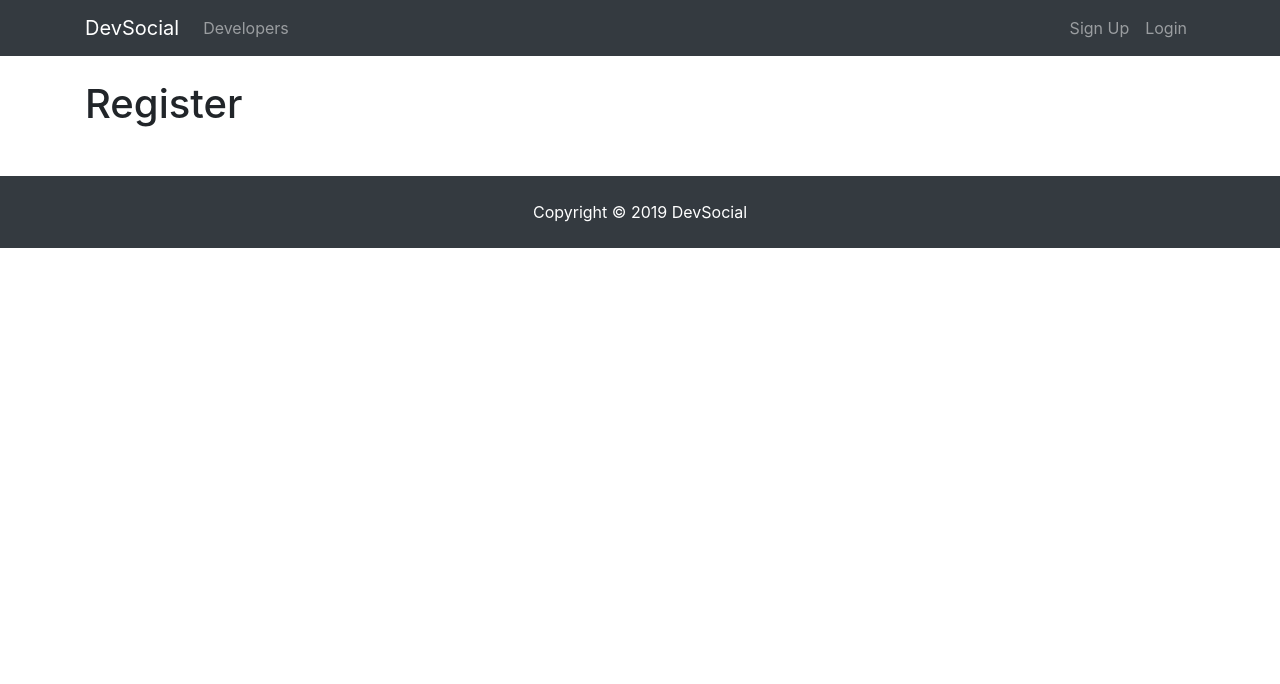
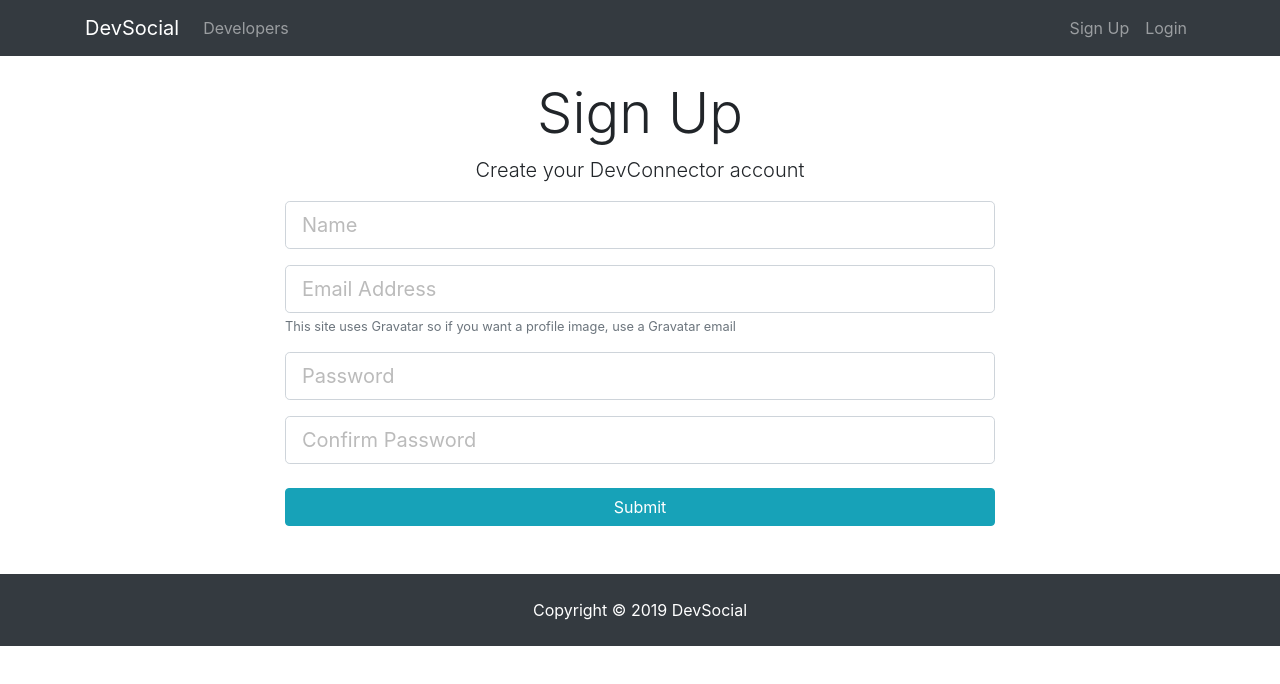
Before and after one commit to Chocotunda/DevSocial, a React (Create React App) app in the folder client/: page /register in a window 1280 px wide. Shown: the top 684 px of the page. Built offline with nearby package versions, Linux system fonts and the light colour scheme.

Commit message:
added login, register forms

```diff
--- a/client/src/components/auth/Login.js
+++ b/client/src/components/auth/Login.js
@@ -1,10 +1,70 @@
 import React, { Component } from 'react';
 
 class Login extends Component {
+  constructor() {
+    super();
+    this.state = {
+      email: '',
+      password: '',
+      errors: {}
+    };
+
+    // If no arrow function is used
+    // this.onChange = this.onChange.bind(this);
+    // this.onSubmit = this.onSubmit.bind(this);
+  }
+
+  onChange = event => {
+    this.setState({ [event.target.name]: event.target.value });
+  };
+
+  onSubmit = event => {
+    event.preventDefault();
+
+    const user = {
+      email: this.state.email,
+      password: this.state.password
+    };
+
+    console.log(user);
+  };
+
   render() {
     return (
-      <div>
-        <h1>Login</h1>
+      <div className="login">
+        <div className="container">
+          <div className="row">
+            <div className="col-md-8 m-auto">
+              <h1 className="display-4 text-center">Log In</h1>
+              <p className="lead text-center">
+                Sign in to your DevConnector account
+              </p>
+              <form onSubmit={this.onSubmit}>
+                <div className="form-group">
+                  <input
+                    type="email"
+                    className="form-control form-control-lg"
+                    placeholder="Email Address"
+                    name="email"
+                    value={this.state.email}
+                    onChange={this.onChange}
+                  />
+                </div>
+                <div className="form-group">
+                  <input
+                    type="password"
+                    className="form-control form-control-lg"
+                    placeholder="Password"
+                    name="password"
+                    value={this.state.password}
+                    onChange={this.onChange}
+                  />
+                </div>
+                <input type="submit" className="btn btn-info btn-block mt-4" />
+              </form>
+            </div>
+          </div>
+        </div>
       </div>
     );
   }
--- a/client/src/components/auth/Register.js
+++ b/client/src/components/auth/Register.js
@@ -1,10 +1,97 @@
 import React, { Component } from 'react';
 
 class Register extends Component {
+  constructor() {
+    super();
+    this.state = {
+      name: '',
+      email: '',
+      password: '',
+      password2: '',
+      errors: {}
+    };
+    // If no arrow function is used
+    // this.onChange = this.onChange.bind(this);
+    // this.onSubmit = this.onSubmit.bind(this);
+  }
+
+  onChange = event => {
+    this.setState({ [event.target.name]: event.target.value });
+  };
+
+  onSubmit = event => {
+    event.preventDefault();
+
+    const newUser = {
+      name: this.state.name,
+      email: this.state.email,
+      password: this.state.password,
+      password2: this.state.password2
+    };
+
+    console.log(newUser);
+  };
+
   render() {
     return (
-      <div>
-        <h1>Register</h1>
+      <div className="register">
+        <div className="container">
+          <div className="row">
+            <div className="col-md-8 m-auto">
+              <h1 className="display-4 text-center">Sign Up</h1>
+              <p className="lead text-center">
+                Create your DevConnector account
+              </p>
+              <form onSubmit={this.onSubmit}>
+                <div className="form-group">
+                  <input
+                    type="text"
+                    className="form-control form-control-lg"
+                    placeholder="Name"
+                    name="name"
+                    value={this.state.name}
+                    onChange={this.onChange}
+                  />
+                </div>
+                <div className="form-group">
+                  <input
+                    type="email"
+                    className="form-control form-control-lg"
+                    placeholder="Email Address"
+                    name="email"
+                    value={this.state.email}
+                    onChange={this.onChange}
+                  />
+                  <small className="form-text text-muted">
+                    This site uses Gravatar so if you want a profile image, use
+                    a Gravatar email
+                  </small>
+                </div>
+                <div className="form-group">
+                  <input
+                    type="password"
+                    className="form-control form-control-lg"
+                    placeholder="Password"
+                    name="password"
+                    value={this.state.password}
+                    onChange={this.onChange}
+                  />
+                </div>
+                <div className="form-group">
+                  <input
+                    type="password"
+                    className="form-control form-control-lg"
+                    placeholder="Confirm Password"
+                    name="password2"
+                    value={this.state.password2}
+                    onChange={this.onChange}
+                  />
+                </div>
+                <input type="submit" className="btn btn-info btn-block mt-4" />
+              </form>
+            </div>
+          </div>
+        </div>
       </div>
     );
   }
--- a/client/src/components/layout/Navbar.js
+++ b/client/src/components/layout/Navbar.js
@@ -21,7 +21,7 @@
           <div className="collapse navbar-collapse" id="mobile-nav">
             <ul className="navbar-nav mr-auto">
               <li className="nav-item">
-                <Link className="nav-link" href="/profiles">
+                <Link className="nav-link" to="/profiles">
                   {' '}
                   Developers
                 </Link>
```
